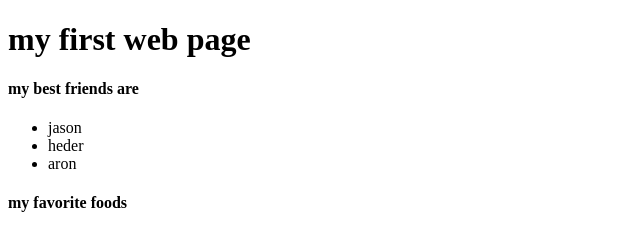
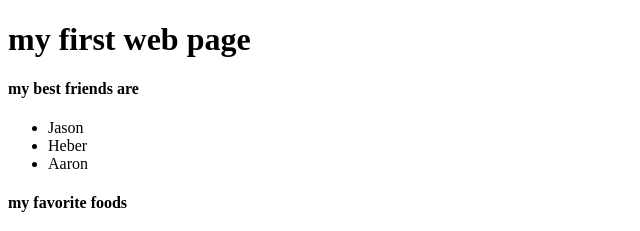
Before and after one commit to edgarmunoz1/edgarmunozcandia.github.io, a plain HTML site: page index.html in a window 1280 px wide. Shown: the top 231 px of the page, 0-640 px from the left. Drawn offline with Linux system fonts and the light colour scheme.

Commit message:
fixed index

```diff
--- a/index.html
+++ b/index.html
@@ -9,9 +9,9 @@
     <h1>my first web page</h1>
     <h4>my best friends are</h4>
     <ul>
-      <li>jason</li>
-      <li>heder</li>
-      <li>aron</li>
+      <li>Jason</li>
+      <li>Heber</li>
+      <li>Aaron</li>
     </ul>
     <h4>my favorite foods</h4>
     <ol>
```
